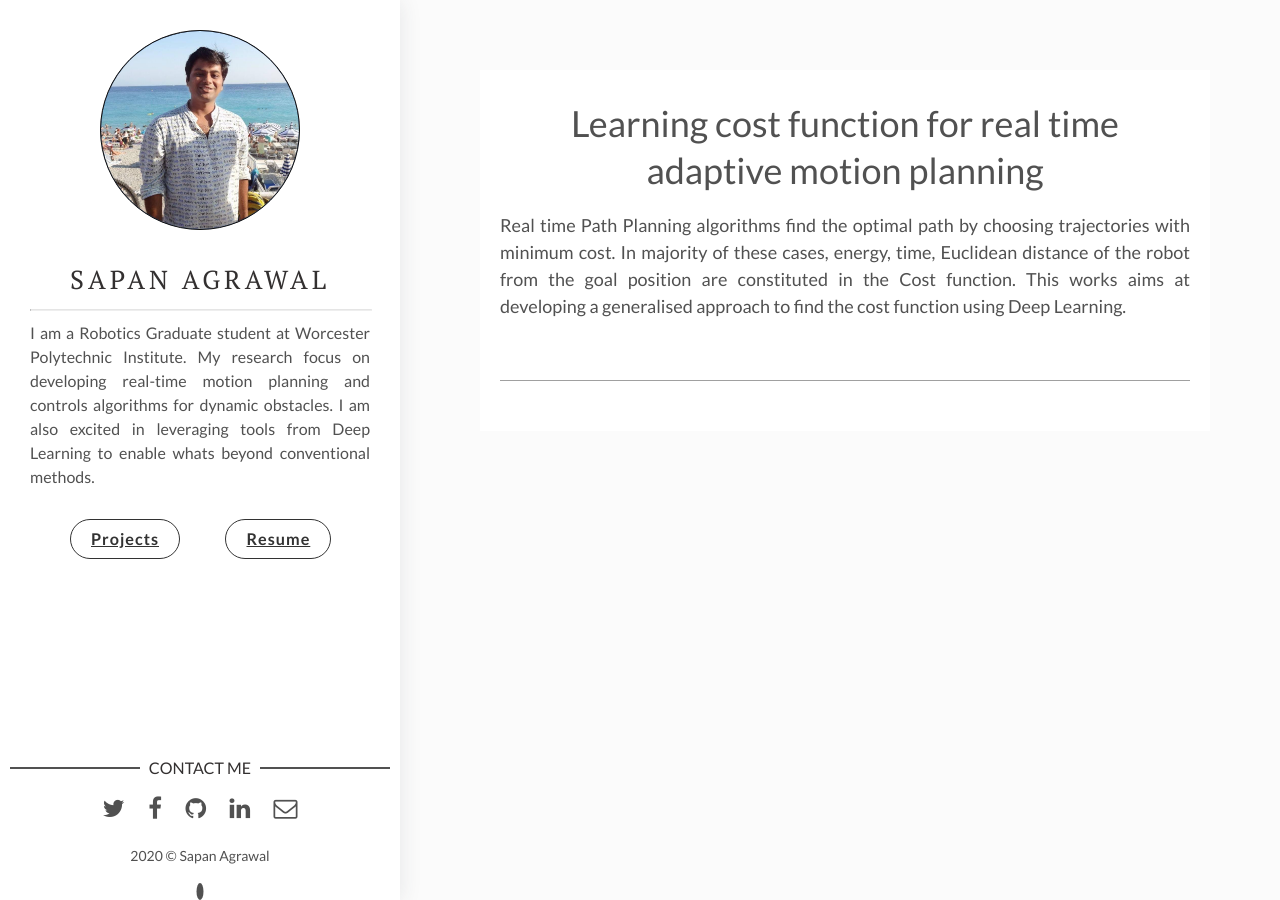
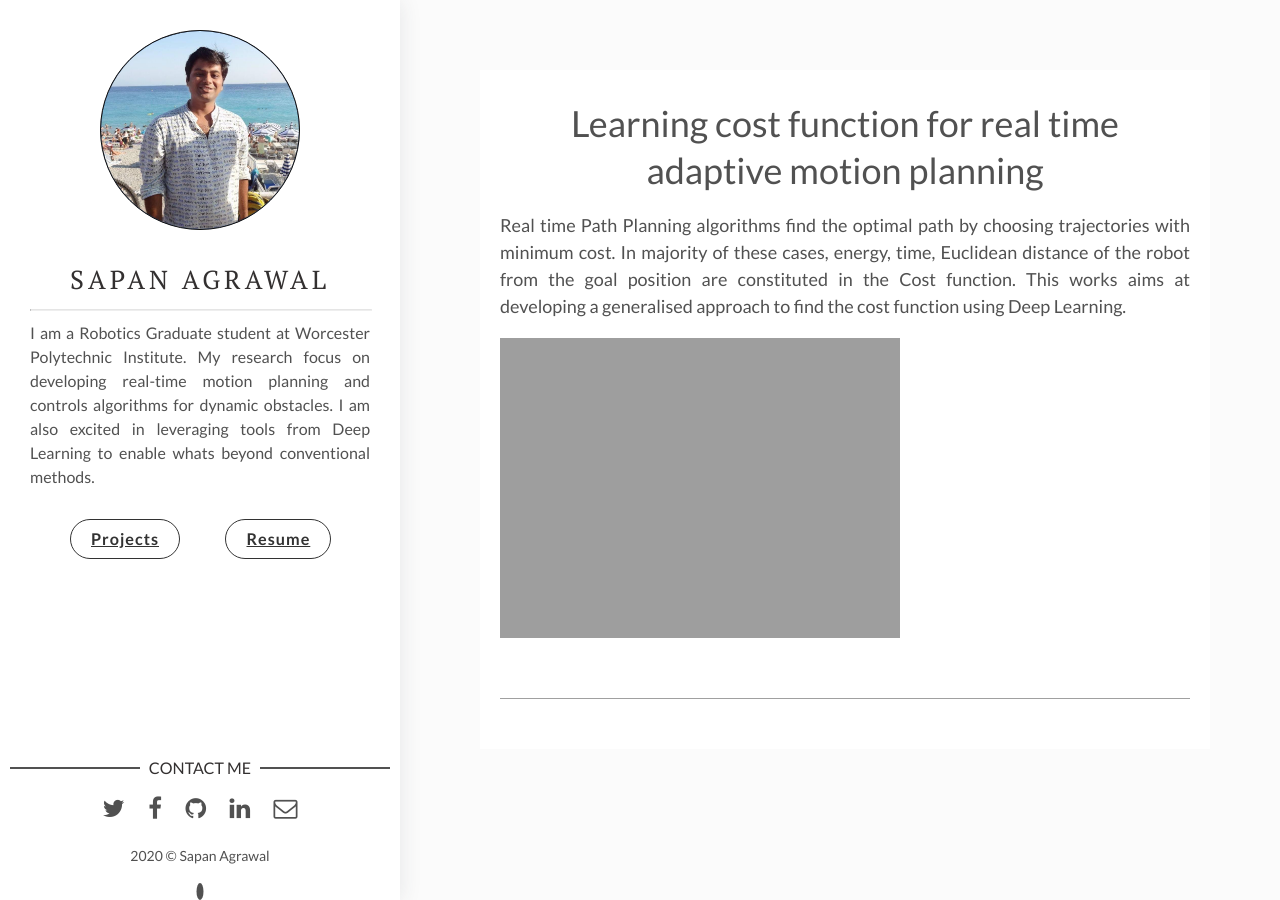
Before and after one commit to sapan-ostic/sapan-ostic.github.io, a Jekyll site: the page built from _posts/2019-01-01-Learning-cost-function-for-Real-time-adaptive-motion-planning.markdown, in a window 1280 px wide. Built offline with Jekyll 4.4.1, drawn with Linux system fonts in a browser that asks for light colours.

Commit message:
site setting updated

```diff
--- a/_posts/2019-01-01-Learning-cost-function-for-Real-time-adaptive-motion-planning.markdown
+++ b/_posts/2019-01-01-Learning-cost-function-for-Real-time-adaptive-motion-planning.markdown
@@ -6,3 +6,5 @@ description: Real time Path Planning algorithms find the optimal path by choosin
 img:  1.gif # Add image post (optional)
 ---
 Real time Path Planning algorithms find the optimal path by choosing trajectories with minimum cost. In majority of these cases, energy, time, Euclidean distance of the robot from the goal position are constituted in the Cost function. This works aims at developing a generalised approach to find the cost function using Deep Learning.
+
+![]({{site.baseurl}}/assets/img/1.gif)
```
